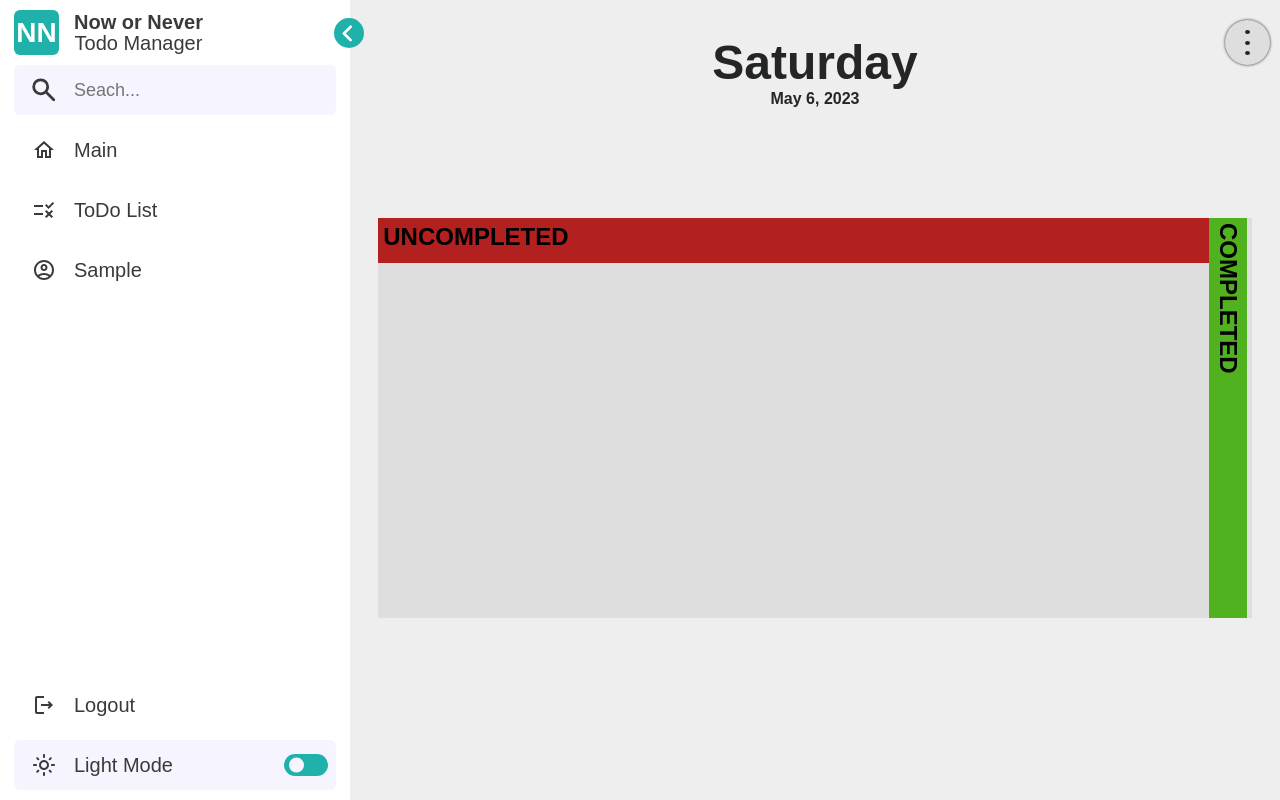
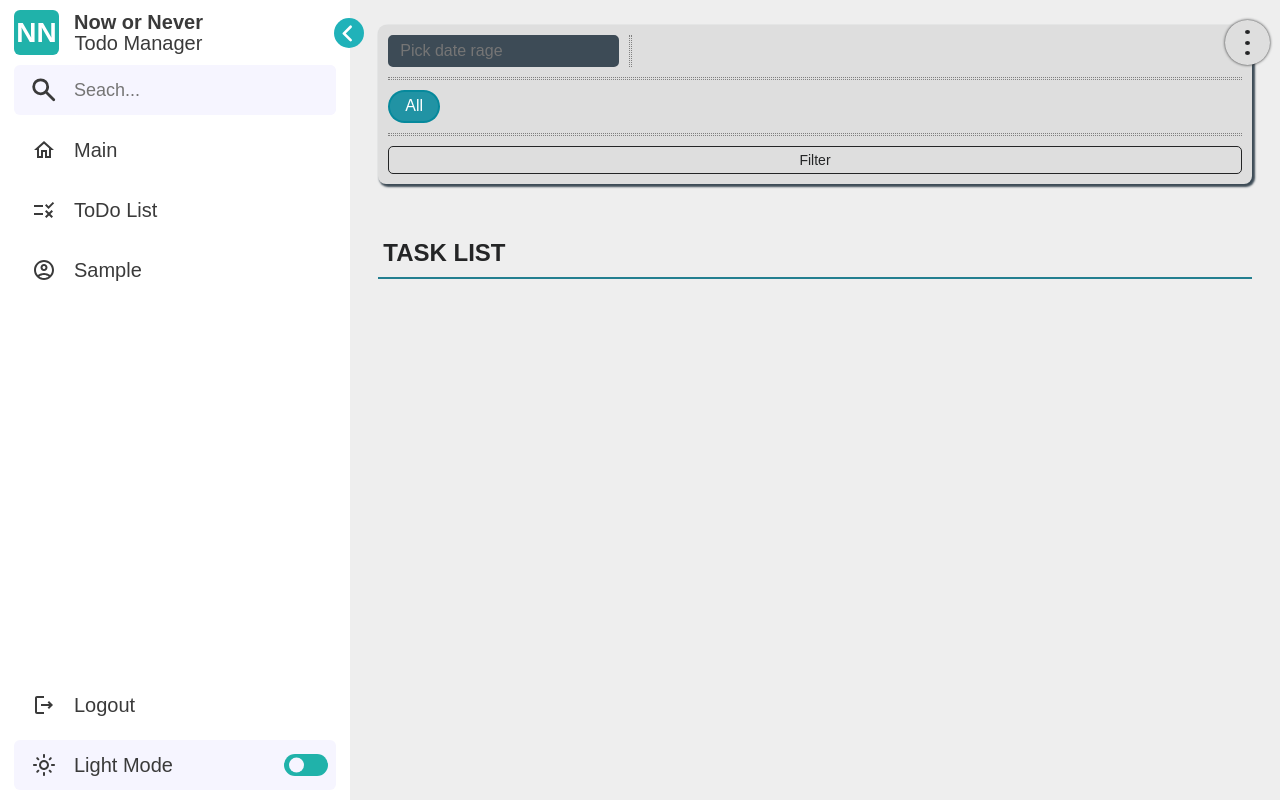
Before and after one commit to AgvanGrigoryan/todo_server, a Django app: page /todo/list/ in a window 1280 px wide. Run offline with Django 4.2, Linux system fonts and the light colour scheme; the visitor is signed in with stand-in values (Sample User, id 1); data that the repository does not hold is empty; some libraries are stand-ins or nearby versions.

Commit message:
create filter and styled it on tasks list page, change list items style from flex to grid.Connect date range picker at jquery,moment js.Only front yet

```diff
--- a/now_or_never/static/css/style.css
+++ b/now_or_never/static/css/style.css
@@ -6,12 +6,14 @@
 
     --sidebar-color: #fff;
     --sidebar-width: 350px;
-    --primary-color: lightseagreen;
+    --primary-color: #20b2b9;
+    --primary-color-tone1: rgba(0, 109, 128, 0.85);
+    --primary-color-tone2: rgba(1, 135, 155, 0.85);
     --primary-color-light: #f6f5ff;
     --toggle-color: lightseagreen;
     --sidebar-text-color: #3a3a3a;
     --text-color: #242526;
-
+    --box-shadow: #3d4b56;
 }
 
 body {
@@ -20,13 +22,16 @@ body {
 
 body.dark {
     --sidebar-color: #242526;
-    --primary-color: lightseagreen;
+    --primary-color: #20b2b9;
+    --primary-color-tone1: rgba(1, 135, 155, 0.85);
+    --primary-color-tone2: rgba(0, 88, 101, 0.85);
     --primary-color-light: #3a3b3c;
     --toggle-color: #fff;
     --bg-color: #3a3a3a;
     --bg-second-color: #242526;
     --sidebar-text-color: #ffffef;
     --text-color: #ffffef;
+    --box-shadow: #909293;
 }
 
 
@@ -111,7 +116,7 @@ ul, li {
     font-style: italic;
     color: var(--text-color);
     transition: transform 0.8s linear;
-        border-radius: 10px;
+    border-radius: 10px;
     opacity: 0.95;
 }
 
@@ -125,11 +130,11 @@ ul, li {
     background-color: #50ce42;
     border: #1cd200 3px solid;
 }
+
 .alert-warning {
     background-color: #e7ba25;
     border: #d2a100 3px solid;
 }
-
 
 
 .sidebar_space {
@@ -210,16 +215,22 @@ body.sidebar-close .sidebar .text {
     flex-direction: column;
     font-size: 18px;
     font-weight: 500;
+    transition: all 0.4s ease;
 }
 
 .sidebar__header .header-text > .name {
     font-weight: 800;
+    transition: all 0.4s ease;
+
     /* font-size: 18px; */
 }
 
 .sidebar__header .header-text > .sub-name {
     margin-top: -2px;
+    transition: all 0.4s ease;
+
 }
+
 
 .sidebar__header .toggle-btn {
     position: absolute;
@@ -243,6 +254,10 @@ body.sidebar-close .sidebar__header .toggle-btn {
     transform: translateY(-50%);
 }
 
+body.sidebar-close .sidebar__header .header-text,
+body.sidebar-close .sidebar__header .header-text > * {
+    width: 0;
+}
 
 .sidebar .menu-bar li {
     list-style: none;
@@ -449,6 +464,13 @@ body.dark .toggle-switch .switch::before {
 .today_todos > .today_todos__header {
     padding: 10px;
     text-align: right;
+}
+
+.today_todos > .today_todos__header {
+    color: var(--text-color);
+}
+
+body.dark .today_todos > .today_todos__header {
     color: gold;
 }
 
@@ -462,7 +484,7 @@ body.dark .toggle-switch .switch::before {
 
 .add-task {
     display: flex;
-    border: 2px solid lightgray;
+    border: 2px solid var(--text-color);
     border-radius: 10px;
     transition: all 0.5s ease;
     width: 100%;
@@ -559,7 +581,7 @@ body.dark .toggle-switch .switch::before {
 
 .todo_list {
     display: flex;
-    flex-direction: row;
+    flex-direction: column;
     width: 100%;
     /* border: 2px solid black; */
 }
@@ -624,7 +646,7 @@ body.dark .toggle-switch .switch::before {
     top: 80px;
     right: 10px;
     width: 150px;
-    padding: 15px 10px;
+    /*padding: 15px 10px;*/
     color: var(--text-color);
     background-color: var(--bg-second-color);
     box-shadow: var(--text-color) 0 0 3px 0;
@@ -633,7 +655,7 @@ body.dark .toggle-switch .switch::before {
 
     display: flex;
     flex-direction: column;
-    row-gap: 15px;
+    row-gap: 3px;
 
     transition: all 0.4s ease;
     white-space: nowrap;
@@ -651,149 +673,108 @@ body.dark .toggle-switch .switch::before {
 }
 
 .action__menu a {
+    display: inline-block;
+    width: 100%;
+    height: 100%;
     font-size: 20px;
     color: inherit;
     text-decoration: none;
+    padding: 7px 15px;
+}
+
+.action__menu a:hover {
+    background-color: rgba(204, 204, 204, 0.3);
+
+}
+
+.list_header {
+    height: 45px;
+    padding: 5px;
+    /*margin-top: 50px;*/
+    margin-bottom: 20px;
+    transition: all 0.4s ease;
+    text-transform: uppercase;
+    color: var(--text-color);
+
+    border-bottom: 2px solid var(--primary-color-tone1);
 }
 
 
-.todo_list > div {
-    display: flex;
-    flex-direction: column;
-    width: 100%;
-    background-color: var(--bg-second-color);
-    transition: all 0.4s ease-out;
-    transform-origin: 25px 25px;
-    height: fit-content;
-}
-
-.todo_list > input {
-    position: absolute;
-    width: 0;
-    height: 0;
-    display: none;
-    visibility: hidden;
-}
-
-
-.todo_list > input#in_process:not(:checked) ~ .in_process,
-.todo_list > input#completed:not(:checked) ~ .completed {
-    transition: all 0.7s ease-in-out;
-    width: 45px;
-    height: 400px;
-    overflow: hidden;
-}
-
-.todo_list > input#in_process:not(:checked) ~ .in_process .list_title,
-.todo_list > input#completed:not(:checked) ~ .completed .list_title {
-    height: 400px;
-    writing-mode: vertical-rl;
-    cursor: pointer;
-}
-
-.todo_list > input#in_process:not(:checked) ~ .in_process .todo_list_items,
-.todo_list > input#completed:not(:checked) ~ .completed .todo_list_items {
-    overflow: hidden;
-    height: 0;
-    display: none;
-    visibility: hidden;
-}
-
-
-@keyframes toggle {
-
-    100% {
-        width: 45px;
-        height: 400px;
-    }
-}
-
-.todo_row {
-    display: flex;
-    justify-content: space-between;
-}
-
-.list_title {
-    height: 45px;
-    padding: 5px;
-    background-color: var(--primary-color);
-    transition: all 0.4s ease;
-    /*cursor: pointer;*/
-    text-transform: uppercase;
-}
-
-.in_process .list_title {
-    background-color: #b22020;
-    border-bottom: 2px solid #b22020;
-
-}
-
-body.dark .in_process .list_title {
-    color: #b22020;
-}
-
-.completed .list_title {
-    background-color: #51b220;
-    border-bottom: 2px solid #51b220;
-
-}
-
-body.dark .completed .list_title {
-    color: #51b220;
-}
-
-body.dark .list_title {
-    background-color: var(--bg-second-color);
-    color: var(--primary-color);
+body.dark .list_header {
+    /*background-color: var(--bg-second-color);*/
 }
 
 
 .todo_list_items {
-    display: flex;
-    flex-direction: column;
-    row-gap: 10px;
+    display: grid;
+    grid-template-columns: repeat(auto-fit, minmax(250px, 1fr));
+    grid-gap: 20px;
     padding: 5px;
     transition: all 0.4s ease;
-    min-height: 355px;
+    /*min-height: 355px;*/
+    grid-auto-rows: 250px;
+    grid-auto-flow: dense;
 }
 
 
 .todo_list_item {
-    display: flex;
-    flex-direction: column;
-    row-gap: 5px;
-    padding: 5px;
-    color: var(--text-color);
+    /*border: 1px solid #ccc;*/
+    /*box-shadow: 2px 2px 6px 0 rgba(187, 163, 206, 1);*/
+    background-color: var(--sidebar-color); /*task-color set on bgc or border color*/
+    padding: 10px 0;
+    border-radius: 20px;
+    transition: all 0.4s ease;
+    border: 2px solid var(--task-color);
 }
 
-.todo_title {
-    font-size: 20px;
-    font-weight: 600;
-    /* color: red; */
+.todo_list_item:hover {
+    transition: transform 0.5s ease;
+    transform: scale(1.03);
 }
 
-.todo_color {
-    min-width: 20px;
-    min-height: 20px;
-    max-width: 40px;
-    max-height: 40px;
-    width: 20px;
-    height: 20px;
+.todo_list_item.tail {
+    grid-row: span 2;
+}
+
+.todo_list_item.long {
+    grid-column: span 2;
+}
+
+.todo_list_item.big {
+    grid-row: span 2;
+    grid-column: span 2;
+}
+
+.todo_list_item .text {
+    padding: 10px 20px;
+    color: #808285;
+    /*margin-bottom: 20px;*/
+}
+
+.todo_list_item .btn {
+    margin: 5px;
+    background-color: var(--bg-color);
+    color: var(--text-color);
+    border: 0;
     border-radius: 5px;
+    font-size: 15px;
+    padding: 5px 10px 5px 10px;
+    line-height: 5;
+    font-family: "Nunito", sans-serif;
+    text-decoration: none;
 
 }
 
-.todo_folder {
-    transition: all 0.4s ease;
+.todo_list_item .btn:hover {
+    background: var(--task-color);
+    color: white;
+    transition-duration: 80ms;
 }
 
-.todo_more {
-    display: inline-block;
-    width: fit-content;
-    text-decoration: none;
+.todo_list_items h3 {
     color: var(--text-color);
+    text-align: left;
     transition: all 0.4s ease;
-    border-bottom: 1px dotted var(--text-color);
 }
 
 
@@ -890,6 +871,7 @@ body.dark .todo_detail-body > div:not(:first-of-type) {
 .done_checkbox:checked ~ .checkmark{
 	background-color: black;
 } */
+
 /*==========FOLDER CREATE============*/
 .add-folder {
     width: 700px;
@@ -929,11 +911,13 @@ body.dark .todo_detail-body > div:not(:first-of-type) {
     background-color: var(--bg-second-color);
     box-shadow: var(--text-color) 0 0 5px 0px;
 }
-.add-folder input:focus{
+
+.add-folder input:focus {
     box-shadow: var(--primary-color) 0 0 5px 0px;
-        transform: scale(1.03);
+    transform: scale(1.03);
 
 }
+
 .add-folder .submit {
     background-color: var(--primary-color);
     border: none;
@@ -950,11 +934,13 @@ body.dark .add-folder .submit {
     color: var(--primary-color);
     box-shadow: none;
 }
-.add-folder .submit:hover{
+
+.add-folder .submit:hover {
     transform: scale(1.03);
 }
 
 
+/*Task IsDone checkbox in update page*/
 .checkbox-wrapper-19 {
     box-sizing: border-box;
     --background-color: var(--bg-second-color);
@@ -1102,3 +1088,230 @@ body.dark .add-folder .submit {
     -webkit-animation: dothatopcheck-19 0.4s ease 0s forwards;
     animation: dothatopcheck-19 0.4s ease 0s forwards;
 }
+
+
+/*tasks filter*/
+.filter {
+    width: 100%;
+    min-height: 40px;
+    height: fit-content;
+    /*background-color: gold;*/
+    margin-top: 20px;
+    margin-bottom: 50px;
+    overflow: visible;
+}
+
+.filter_inner {
+    width: 100%;
+    background-color: var(--bg-second-color);
+    height: 100%;
+    border-radius: 0.5em;
+    box-shadow: var(--box-shadow) 2px 2px 2px 1px;
+    transition: all 0.4s ease;
+}
+
+#filter_form {
+    width: 100%;
+    height: 100%;
+    display: flex;
+    flex-direction: column;
+    column-gap: 5px;
+    row-gap: 10px;
+    padding: 10px;
+    flex-wrap: wrap;
+    justify-content: center;
+    color: var(--text-color);
+    z-index: 10;
+}
+
+.row {
+    display: flex;
+}
+
+.filter__col-partition {
+    /*background-color: grey;*/
+    align-self: center;
+    width: 100%;
+    height: 3px;
+    border: 1px dotted gray;
+    /*border-radius: 2em;*/
+}
+
+.filter__row-partition {
+    width: 3px;
+    height: 100%;
+    border: 1px dotted gray;
+    justify-self: center;
+}
+
+.filter__folders {
+    display: flex;
+    column-gap: 5px;
+    row-gap: 5px;
+    width: fit-content;
+    flex-wrap: wrap;
+}
+
+.folder_box {
+    height: fit-content;
+}
+
+.folder_box input {
+    position: absolute;
+    top: 0;
+    right: 0;
+    width: 0;
+    height: 0;
+    display: none;
+    visibility: hidden;
+}
+
+.folder_box label {
+    display: inline-block;
+    height: 33px;
+    /*font-size: 16px;*/
+    padding: 5px 15px;
+    border-radius: 2em;
+    background-color: var(--box-shadow);
+    border: 2px solid var(--box-shadow);
+    color: #fff;
+
+    transition: all 0.2s ease-in;
+    wrap-option: no-wrap;
+}
+
+.folder_box label:hover {
+    background-color: var(--primary-color-tone1);
+    /*border-color: var(--primary-color-tone1);*/
+}
+
+.folder_checkbox:checked ~ label {
+    background-color: var(--primary-color-tone2);
+    border-color: var(--primary-color-tone2);
+}
+
+body.dark .folder_box label {
+    background-color: var(--primary-color-tone2);
+    border-color: var(--primary-color-tone2);
+
+}
+
+body.dark .folder_box label:hover {
+    background-color: var(--primary-color-tone1);
+    border-color: var(--primary-color-tone1);
+
+}
+
+body.dark .folder_checkbox:checked ~ label {
+    background-color: var(--primary-color);
+}
+
+.date_box {
+    display: flex;
+    column-gap: 10px;
+}
+
+.filter_date {
+    font-size: 1em;
+    border: 2px solid var(--box-shadow);
+    background-color: var(--box-shadow);
+    padding: 5px 10px;
+    border-radius: 5px;
+    color: #fff;
+    outline: none;
+    transition: all 0.3s ease;
+}
+
+body.dark .filter_date {
+    border-color: var(--sidebar-color);
+    background-color: var(--primary-color-tone1);
+}
+
+.filter_date:focus {
+    border-color: var(--primary-color);
+}
+body.dark .filter_date:focus {
+    border-color: #fff;
+}
+
+.daterangepicker .ranges ul {
+    padding: 10px 0 !important;
+}
+
+.daterangepicker .ranges li {
+    font-size: 14px !important;
+    font-family: "Nunito", sans-serif;
+    font-weight: 600;
+    color: #5b5b5b;
+    padding: 10px 14px !important;
+}
+
+.daterangepicker .ranges li:hover {
+    color: var(--primary-color);
+}
+
+.drp-calendar tbody td.available {
+    font-size: 14px;
+    width: 33px;
+    height: 33px;
+    padding: 2px;
+}
+
+.drp-calendar tbody td.start-date:hover {
+    color: #fff !important;
+}
+
+.drp-calendar tbody td.in-range:not(.end-date) {
+    color: #0088cc;
+}
+
+.daterangepicker .drp-buttons .btn {
+    font-size: 14px !important;
+    padding: 10px 14px !important;
+    background-color: var(--primary-color-light);
+    border: none;
+    border-radius: 10px;
+    outline: none;
+    transition: all 0.3s ease;
+    color: var(--text-color);
+}
+
+.daterangepicker .drp-buttons .btn:hover {
+    cursor: pointer;
+    background-color: var(--bg-second-color);
+}
+
+.daterangepicker .drp-buttons .applyBtn {
+    color: #fff;
+    background-color: var(--primary-color);
+}
+
+.daterangepicker .drp-buttons .applyBtn:hover {
+
+    background-color: var(--primary-color-tone1);
+}
+
+#filter_submit {
+    display: inline-block;
+    font-size: 14px;
+    background: none;
+    border: 1px solid var(--text-color);
+    padding: 5px 10px;
+    border-radius: 5px;
+    color: var(--text-color);
+    transition: all 0.2s ease;
+}
+
+
+body.dark #filter_submit {
+    border: 1px solid var(--primary-color);
+}
+
+body.dark #filter_submit:hover {
+    background-color: var(--primary-color);
+}
+
+#filter_submit:hover {
+    background-color: var(--text-color);
+    color: #fff;
+}
--- /dev/null
+++ b/now_or_never/static/scripts/date-range-picker.js
@@ -0,0 +1,21 @@
+var start = moment().subtract(2, "days");
+var end = moment();
+
+function cb(start, end) {
+    $("#kt_daterangepicker_4").html(start.format("MMMM D, YYYY") + " - " + end.format("MMMM D, YYYY"));
+}
+
+$("#kt_daterangepicker_4").daterangepicker({
+    startDate: start,
+    endDate: end,
+    ranges: {
+    "Today": [moment(), moment()],
+    "Yesterday": [moment().subtract(1, "days"), moment().subtract(1, "days")],
+    "Last 7 Days": [moment().subtract(6, "days"), moment()],
+    "Last 30 Days": [moment().subtract(29, "days"), moment()],
+    "This Month": [moment().startOf("month"), moment().endOf("month")],
+    "Last Month": [moment().subtract(1, "month").startOf("month"), moment().subtract(1, "month").endOf("month")]
+    }
+}, cb);
+
+cb(start, end);
--- /dev/null
+++ b/now_or_never/static/scripts/filter.js
@@ -0,0 +1,45 @@
+//Filter folders checkbox selection
+class SelectionFilterFolders {
+    constructor(filter_form) {
+        this.folders = filter_form.querySelectorAll('input[name=folder]');
+        this.all = filter_form.querySelector('input[name=all_folders]');
+    }
+
+    initialize() {
+        const self = this
+        if (self.folders && self.all) {
+            self.folders.forEach(folder => {
+                folder.addEventListener('change', function () {
+                    if (self.isAllSelected(self.folders)) {
+                        self.selectAll()
+                    } else {
+                        self.all.checked = false
+                    }
+                })
+            })
+            self.all.addEventListener('change', ()=>{self.selectAll()})
+        }
+    }
+
+    selectAll() {
+        this.folders.forEach(input => {
+            input.checked = false;
+        })
+        this.all.checked = true
+    }
+
+    isAllSelected(folder_set) {
+        let arr = [];
+        for (let i = 0; i < folder_set.length; i++) {
+            arr[i] = folder_set[i].checked
+        }
+        return arr.every(element => element === true)
+    }
+}
+
+
+let filter_form = document.querySelector('#filter_form')
+if (filter_form) {
+    const filterForm_foldersControl = new SelectionFilterFolders(filter_form)
+    filterForm_foldersControl.initialize()
+}
--- a/now_or_never/task/forms.py
+++ b/now_or_never/task/forms.py
@@ -19,7 +19,7 @@ class TaskUpdateForm(forms.ModelForm):
             'title': forms.TextInput(
                 attrs={'placeholder': 'Title', "required": True}),
             'description': forms.Textarea(
-                attrs={'placeholder': 'Description', 'cols': '30', 'rows': '10'}),
+                attrs={'placeholder': 'Description', 'cols': '30', 'rows': '20'}),
             'completionDate': forms.TextInput(
                 attrs={'type': 'datetime-local', 'step': '60', "required": True}),
             'isDone': forms.CheckboxInput(
--- a/now_or_never/templates/base.html
+++ b/now_or_never/templates/base.html
@@ -6,10 +6,14 @@
     <meta charset="UTF-8">
     <meta http-equiv="X-UA-Compatible" content="IE=edge">
     <meta name="viewport" content="width=device-width, initial-scale=1.0">
-	<link rel="stylesheet" href="{% static 'css/style.css'%}">
+    <link rel="stylesheet" href="{% static 'css/style.css' %}">
     {% block additional_styles %}{% endblock %}
     <title>{% block title %}Now or Never{% endblock %}</title>
 
+<script type="text/javascript" src="https://cdn.jsdelivr.net/jquery/latest/jquery.min.js"></script>
+<script type="text/javascript" src="https://cdn.jsdelivr.net/momentjs/latest/moment.min.js"></script>
+<script type="text/javascript" src="https://cdn.jsdelivr.net/npm/daterangepicker/daterangepicker.min.js"></script>
+<link rel="stylesheet" type="text/css" href="https://cdn.jsdelivr.net/npm/daterangepicker/daterangepicker.css" />
 
 </head>
 
--- a/now_or_never/templates/task/task_list.html
+++ b/now_or_never/templates/task/task_list.html
@@ -1,6 +1,41 @@
 {% extends 'task/base.html' %}
+{% load static %}
 {% block title %}Todo List{% endblock %}
+{% block current_day %}{% endblock %}
 {% block main_content %}
+    <div class="filter">
+        <div class="filter_inner">
+            <form action="{% url 'todo_filter' %}" method="get" id="filter_form">
+                <div class="row">
+                    <div class="date_box">
+                        <input name="date" class="form-control form-control-solid filter_date"
+                               placeholder="Pick date rage" id="kt_daterangepicker_4"/>
+                        <div class="filter__row-partition"></div>
+                    </div>
+                </div>
+                <div class="filter__col-partition"></div>
+                <div class="row">
+                    <div class="filter__folders">
+                        <div class="folder_box">
+                            <input class="folder_checkbox" id="all_folders" type="checkbox" name="all_folders"
+                                   value="all"
+                                   checked>
+                            <label for="all_folders">All</label>
+                        </div>
+                        {% for folder in folders %}
+                            <div class="folder_box">
+                                <input class="folder_checkbox" id="{{ folder.slug }}" type="checkbox" name="folder"
+                                       value="{{ folder.slug }}">
+                                <label for="{{ folder.slug }}">{{ folder.name }}</label>
+                            </div>
+                        {% endfor %}
+                    </div>
+                </div>
+                <div class="filter__col-partition"></div>
+                <input id="filter_submit" type="submit" value="Filter">
+            </form>
+        </div>
+    </div>
     {% include 'include_fragments/error_notification.html' %}
     <div class="actions">
         <div class="action__menu-btn">
@@ -15,46 +50,33 @@
     </div>
 
     <div class="todo_list">
-        <input name="list_window_toggle" id="in_process" class="input" type="radio" checked>
-        <input name="list_window_toggle" id="completed" class="input" type="radio">
-        <div class="in_process">
-            <label class="list_title-box" for="in_process">
-                <h2 class="list_title">Uncompleted</h2>
-            </label>
-            <div class="todo_list_items">
-                {% for task in task_list %}
-                    {% if not task.isDone %}
-                        <div class="todo_list_item" style="--task-color:#{{ task.color }}">
-                            <div class="todo_row">
-                                <div class="todo_title" style="color: var(--task-color);">{{ task.title }}</div>
-                                <div class="todo_color" style='background-color: var(--task-color);'></div>
-                            </div>
-                            <div class="todo_folder">Folder: <i>{{ task.folder.name }}</i></div>
-                            <a href="{% url 'todo_detail' task.id %}" class="todo_more">More</a>
+        <div class="list_header-box">
+            <h2 class="list_header">Task List</h2>
+        </div>
+        <div class="todo_list_items">
+            {% for task in task_list %}
+                {% with task.description|length|get_digit:"-1" as descr_len %}
+                    <div style="--task-color:#{{ task.color }}"
+                         class="todo_list_item {% if 250 > descr_len and descr_len > 110 %}long{% elif descr_len > 250 %}big{% endif %}">
+                        <div class="text">
+                            <h3>{{ task.title }}</h3>
+                            <div class="todo_folder" style="color:var(--task-color);">Folder:
+                                <i>{{ task.folder.name }}</i></div>
+                            {% if task.description %}
+                                <p>{{ task.description|truncatechars:1000 }}</p>
+                            {% else %}
+                                <p>Description is empty</p>
+                            {% endif %}
+                            <a href="{{ task.get_absolute_url }}" class="btn">read more</a>
                         </div>
-                    {% endif %}
-
-                {% endfor %}
-            </div>
-        </div>
-        <div class="completed">
-            <label class="list_title-box" for="completed">
-                <h2 class="list_title">Completed</h2>
-            </label>
-            <div class="todo_list_items">
-                {% for task in task_list %}
-                    {% if task.isDone %}
-                        <div class="todo_list_item" style="--task-color:#{{ task.color }}">
-                            <div class="todo_row">
-                                <div class="todo_title" style="color: var(--task-color);">{{ task.title }}</div>
-                                <div class="todo_color" style='background-color: var(--task-color);'></div>
-                            </div>
-                            <div class="todo_folder">Folder: <i>{{ task.folder.name }}</i></div>
-                            <a href="{% url 'todo_detail' task.id %}" class="todo_more">More</a>
-                        </div>
-                    {% endif %}
-                {% endfor %}
-            </div>
+                    </div>
+                {% endwith %}
+            {% endfor %}
         </div>
     </div>
 {% endblock %}
+{% block additional_scripts %}
+    <script src="{% static 'scripts/filter.js' %}"></script>
+    <script src="{% static 'scripts/date-range-picker.js' %}"></script>
+
+{% endblock %}
```
Also changed, not shown: frontshablon/To_do project/static/css/style.css (+4 -4 lines). Lines whose indentation alone changed are shown as unchanged.
